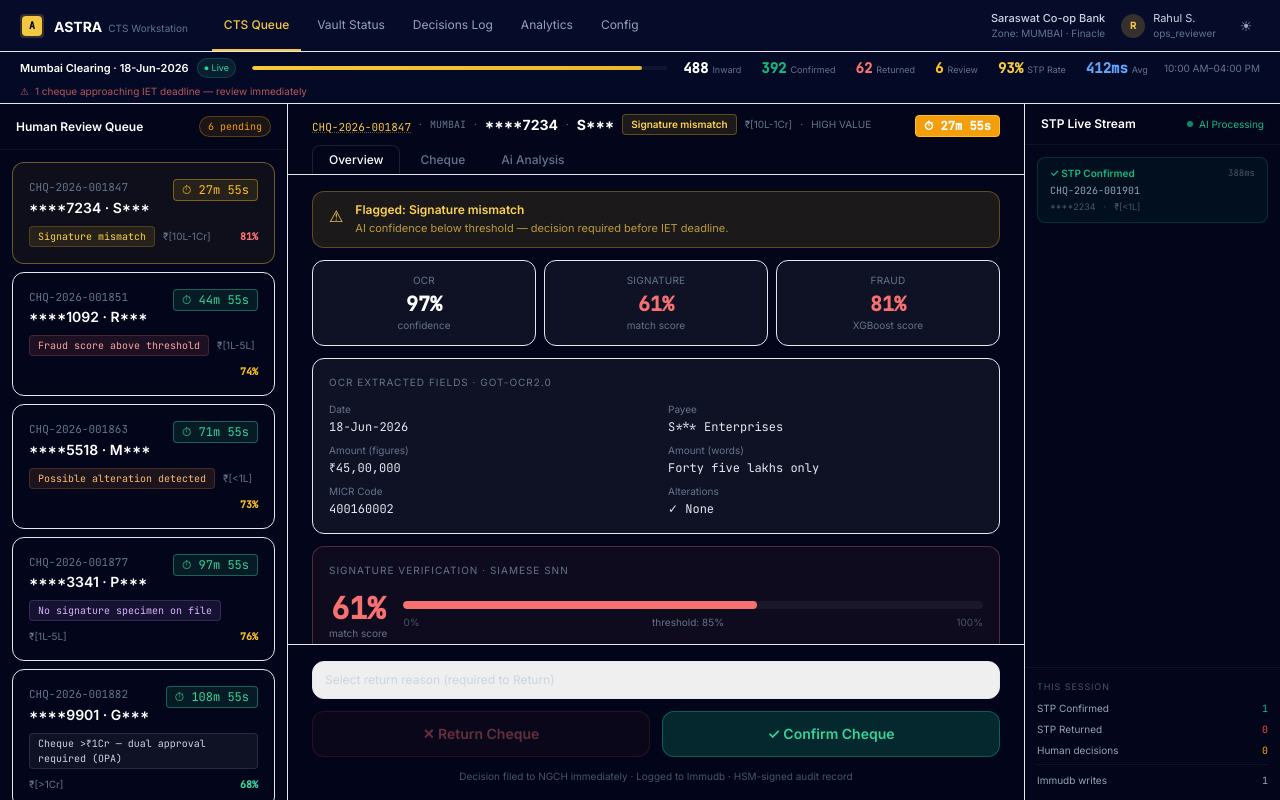
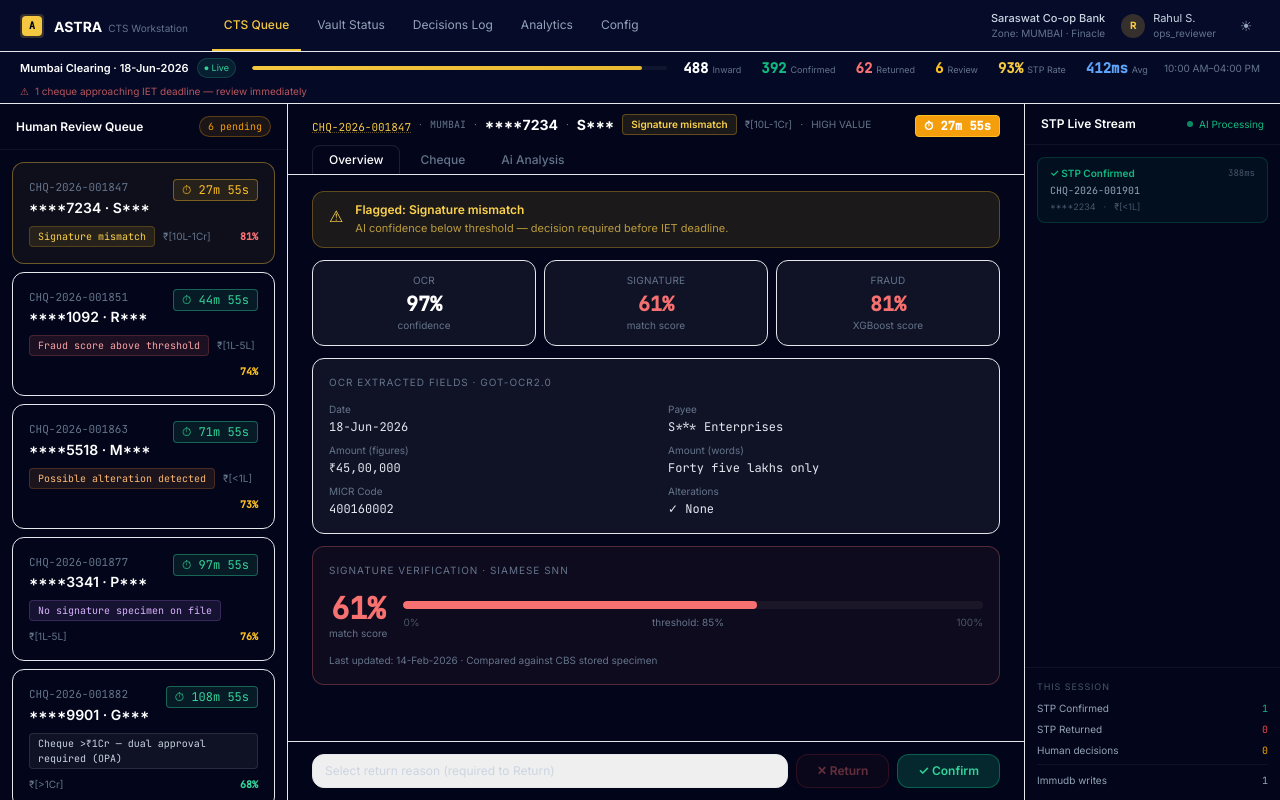
Before and after one commit to 9va4admin/Bank-Intelligence-Platform, a React (Vite) app in the folder apps/web/: page /#/cts in a window 1280 px wide. Built offline with nearby package versions, Linux system fonts and the light colour scheme.

Commit message:
feat(cts): collapse action footer to single row, drop audit footnote

```diff
--- a/apps/web/src/modules/cts/components/ReviewPanel.jsx
+++ b/apps/web/src/modules/cts/components/ReviewPanel.jsx
@@ -301,36 +301,33 @@ export default function ReviewPanel({ item, onDecision, isDark }) {
         )}
       </div>
 
-      {/* Action footer */}
-      <div className={`shrink-0 border-t ${th.border} px-6 py-4 ${th.foot} backdrop-blur space-y-3`}>
+      {/* Action footer — single row: dropdown + two buttons */}
+      <div className={`shrink-0 border-t ${th.border} px-6 py-3 ${th.foot} backdrop-blur`}>
+        <div className="flex items-center gap-2">
           <select
             value={returnReason}
             onChange={(e) => setReturnReason(e.target.value)}
-          className={`w-full border rounded-xl px-3 py-2.5 text-xs focus:outline-none appearance-none cursor-pointer ${th.sel}`}
+            className={`flex-1 border rounded-xl px-3 py-2 text-xs focus:outline-none appearance-none cursor-pointer ${th.sel}`}
           >
             <option value="" className={th.selOpt}>Select return reason (required to Return)</option>
             {RETURN_REASONS.map((r) => (
               <option key={r} value={r} className={th.selOpt}>{r}</option>
             ))}
           </select>
-        <div className="flex gap-3">
           <button
             onClick={() => handleAction('RETURN')}
             disabled={!returnReason || !!confirming}
-            className="flex-1 py-3 rounded-xl border border-red-500/40 bg-red-500/10 text-red-400 text-sm font-semibold hover:bg-red-500/20 transition-all disabled:opacity-40 disabled:cursor-not-allowed"
+            className="shrink-0 px-5 py-2 rounded-xl border border-red-500/40 bg-red-500/10 text-red-400 text-xs font-semibold hover:bg-red-500/20 transition-all disabled:opacity-40 disabled:cursor-not-allowed whitespace-nowrap"
           >
-            {confirming === 'RETURN' ? 'Filing Return to NGCH…' : '✕  Return Cheque'}
+            {confirming === 'RETURN' ? 'Filing…' : '✕ Return'}
           </button>
           <button
             onClick={() => handleAction('CONFIRM')}
             disabled={!!confirming}
-            className="flex-1 py-3 rounded-xl bg-emerald-500/20 border border-emerald-500/40 text-emerald-400 text-sm font-semibold hover:bg-emerald-500/30 transition-all disabled:opacity-40"
+            className="shrink-0 px-5 py-2 rounded-xl bg-emerald-500/20 border border-emerald-500/40 text-emerald-400 text-xs font-semibold hover:bg-emerald-500/30 transition-all disabled:opacity-40 whitespace-nowrap"
           >
-            {confirming === 'CONFIRM' ? 'Filing Confirm to NGCH…' : '✓  Confirm Cheque'}
+            {confirming === 'CONFIRM' ? 'Filing…' : '✓ Confirm'}
           </button>
-        </div>
-        <div className={`text-center text-[10px] ${th.footNote}`}>
-          Decision filed to NGCH immediately · Logged to Immudb · HSM-signed audit record
         </div>
       </div>
     </div>
```
Lines whose indentation alone changed are shown as unchanged.
